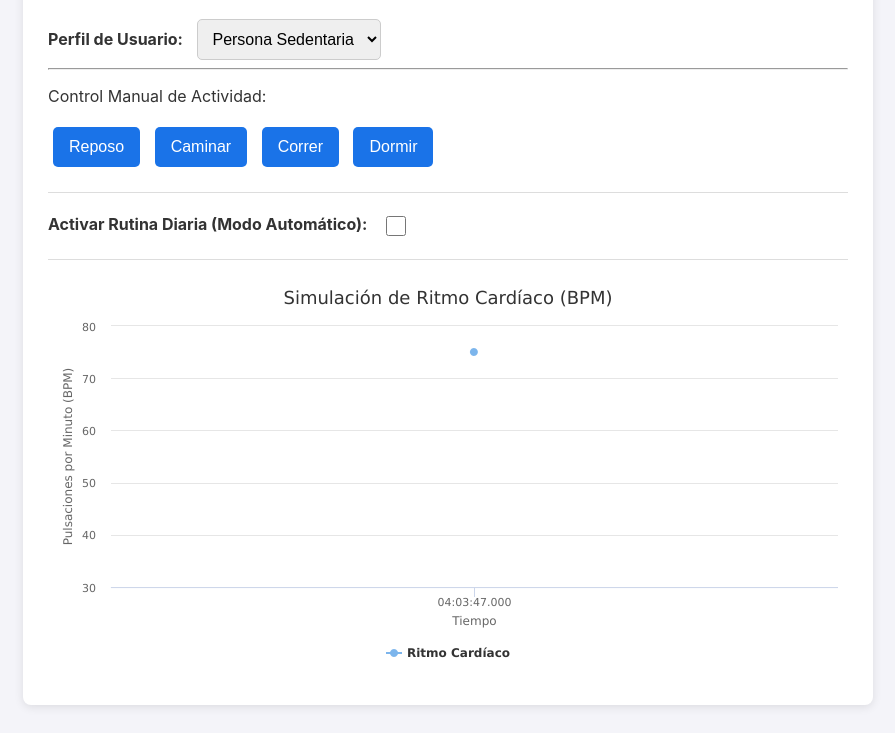
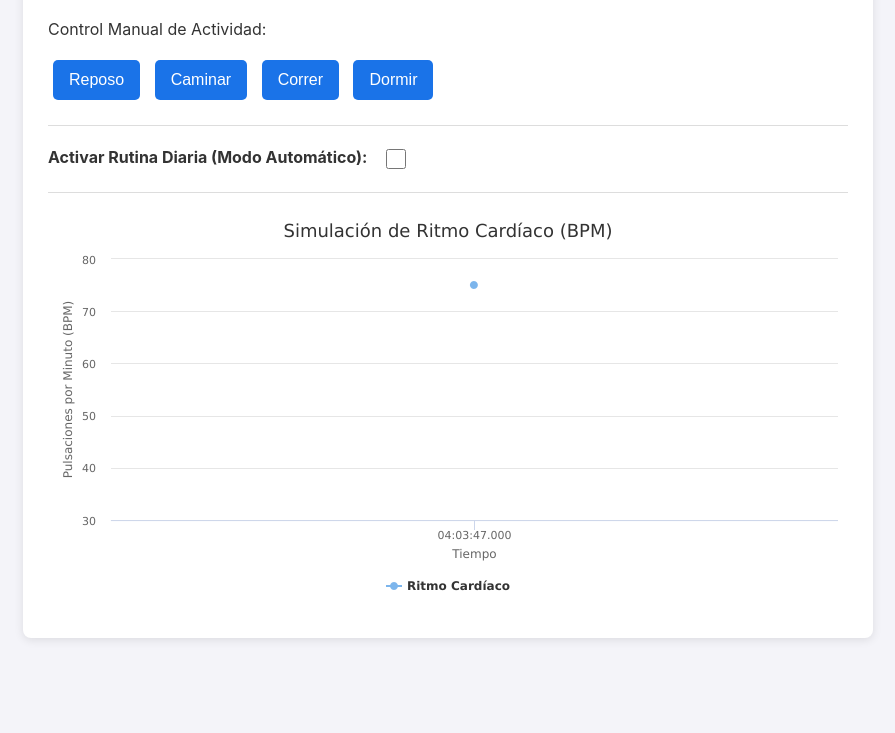
Before and after one commit to xdmset/ActividadesTorres, a plain HTML site: page SImulador latidos/index.html in a window 1280 px wide. Shown: the part 116-849 px from the top of the page, without its empty margins (192-1087 px from the left). After the commit the page ends 800 px from the top, so only its background shows below. Drawn offline with nearby package versions, Linux system fonts and the light colour scheme.

Commit message:
Latidosv2

```diff
--- a/SImulador latidos/app.js
+++ b/SImulador latidos/app.js
@@ -1,27 +1,13 @@
 document.addEventListener('DOMContentLoaded', function () {
 
-    const userProfiles = {
-        sedentario: {
-            reposo: [70, 85],
-            caminar: [95, 115],
-            correr: [140, 160],
-            dormir: [60, 75]
-        },
-        activo: {
-            reposo: [60, 75],
-            caminar: [90, 110],
-            correr: [150, 175],
-            dormir: [50, 65]
-        },
-        atleta: {
-            reposo: [45, 60],
-            caminar: [80, 100],
-            correr: [160, 185],
-            dormir: [40, 55]
-        }
+    // --- RANGOS SEGÚN EL ESTADO ---
+    const stateRanges = {
+        reposo: [65, 80],
+        caminar: [95, 115],
+        correr: [140, 170],
+        dormir: [55, 70]
     };
 
-    let currentProfile = 'sedentario';
     let currentState = 'reposo';
     let currentBPM = 75;
     let isAutoMode = false;
@@ -34,13 +20,12 @@ document.addEventListener('DOMContentLoaded', function () {
     }
 
     function updateHeartRate() {
-        const profileRanges = userProfiles[currentProfile];
-        const targetRange = profileRanges[currentState];
+        const targetRange = stateRanges[currentState];
 
         if (currentState === 'reposo') {
             const prob = Math.random();
             if (prob < 0.5) {
-                // 50% mantener igual
+                // Mantener igual
             } else if (prob < 0.75) {
                 currentBPM = Math.max(targetRange[0], currentBPM - getRandomInRange(2, 5));
             } else {
@@ -54,7 +39,7 @@ document.addEventListener('DOMContentLoaded', function () {
         }
 
         const timestamp = new Date().toLocaleTimeString();
-        console.log(`[${timestamp}] Perfil: ${currentProfile}, Estado: ${currentState}, BPM: ${currentBPM}`);
+        console.log(`[${timestamp}] Estado: ${currentState}, BPM: ${currentBPM}`);
         updateChart(currentBPM);
     }
 
@@ -87,21 +72,12 @@ document.addEventListener('DOMContentLoaded', function () {
         }
     }
 
+    // === Gráfica Highcharts ===
     const chart = Highcharts.chart('chart-container', {
         title: { text: 'Simulación de Ritmo Cardíaco (BPM)' },
-        xAxis: {
-            type: 'datetime',
-            title: { text: 'Tiempo' }
-        },
-        yAxis: {
-            title: { text: 'Pulsaciones por Minuto (BPM)' },
-            min: 30
-        },
-        series: [{
-            name: 'Ritmo Cardíaco',
-            data: [],
-            tooltip: { valueSuffix: ' BPM' }
-        }],
+        xAxis: { type: 'datetime', title: { text: 'Tiempo' } },
+        yAxis: { title: { text: 'Pulsaciones por Minuto (BPM)' }, min: 30 },
+        series: [{ name: 'Ritmo Cardíaco', data: [], tooltip: { valueSuffix: ' BPM' } }],
         credits: { enabled: false }
     });
 
@@ -111,21 +87,16 @@ document.addEventListener('DOMContentLoaded', function () {
         series.addPoint({ x: new Date().getTime(), y: bpm }, true, shift);
     }
 
-    document.getElementById('profile-select').addEventListener('change', (e) => {
-        currentProfile = e.target.value;
-        currentState = 'reposo';
-        currentBPM = userProfiles[currentProfile].reposo[0];
-        console.log(`--- Perfil cambiado a: ${currentProfile} ---`);
-    });
-
+    // === Botones de control ===
     document.getElementById('btn-reposo').addEventListener('click', () => { currentState = 'reposo'; console.log('EVENTO: Reposo'); });
     document.getElementById('btn-caminar').addEventListener('click', () => { currentState = 'caminar'; console.log('EVENTO: Inicia Caminata'); });
     document.getElementById('btn-correr').addEventListener('click', () => { currentState = 'correr'; console.log('EVENTO: Inicia Carrera'); });
     document.getElementById('btn-dormir').addEventListener('click', () => { currentState = 'dormir'; console.log('EVENTO: A dormir'); });
 
+    // === Modo automático ===
     document.getElementById('auto-mode-toggle').addEventListener('change', (e) => {
         isAutoMode = e.target.checked;
-        const manualButtons = document.querySelectorAll('#controls button, #profile-select');
+        const manualButtons = document.querySelectorAll('#controls button');
         if (isAutoMode) {
             console.log("--- MODO AUTOMÁTICO ACTIVADO ---");
             manualButtons.forEach(el => el.disabled = true);
@@ -135,6 +106,7 @@ document.addEventListener('DOMContentLoaded', function () {
         }
     });
 
+    // Intervalo de simulación
     setInterval(() => {
         if (isAutoMode) {
             setAutomaticState();
--- a/SImulador latidos/index.html
+++ b/SImulador latidos/index.html
@@ -71,13 +71,7 @@
     <h1>Simulador de Ritmo Cardíaco para WearOS </h1>
 
     <div id="controls">
-        <label for="profile-select">Perfil de Usuario:</label>
-        <select id="profile-select">
-            <option value="sedentario">Persona Sedentaria</option>
-            <option value="activo">Persona Activa</option>
-            <option value="atleta">Atleta de Élite</option>
-        </select>
-        <hr>
+
         <p>Control Manual de Actividad:</p>
         <button id="btn-reposo">Reposo</button>
         <button id="btn-caminar">Caminar</button>
```
